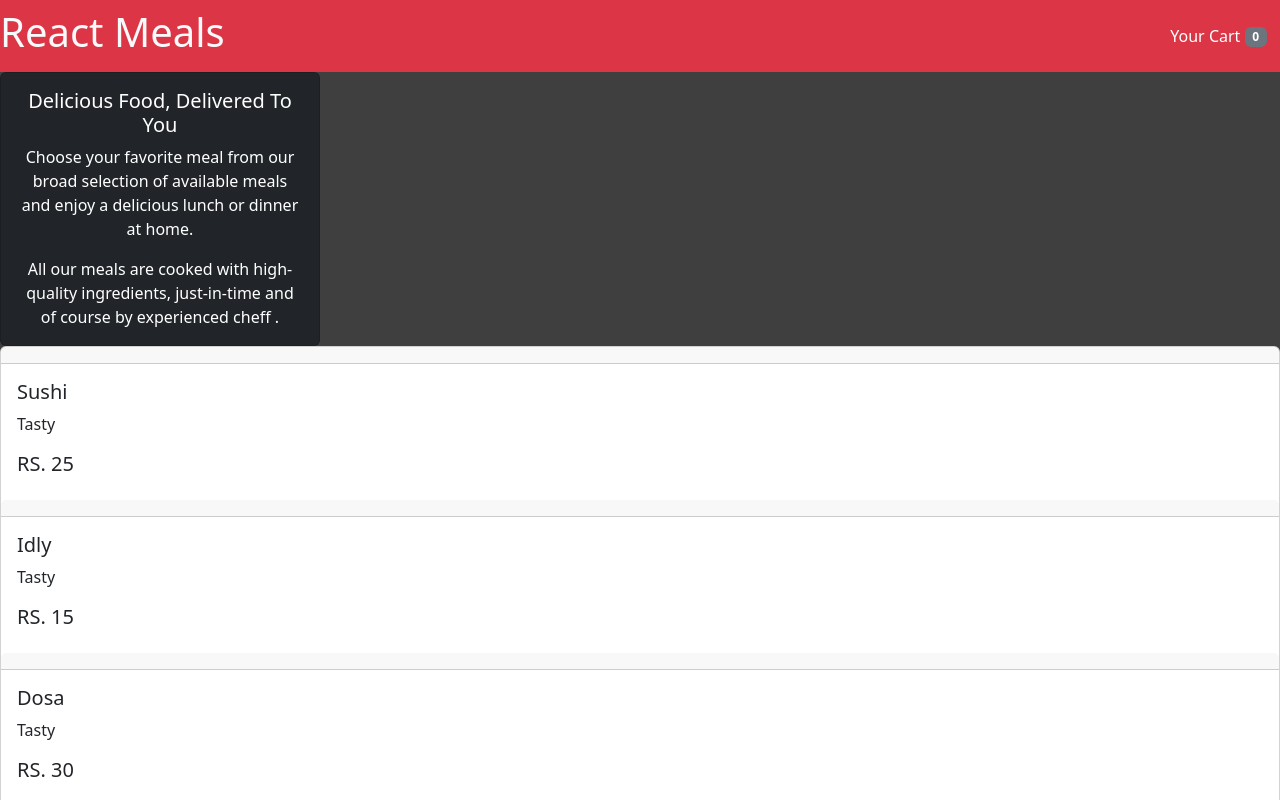
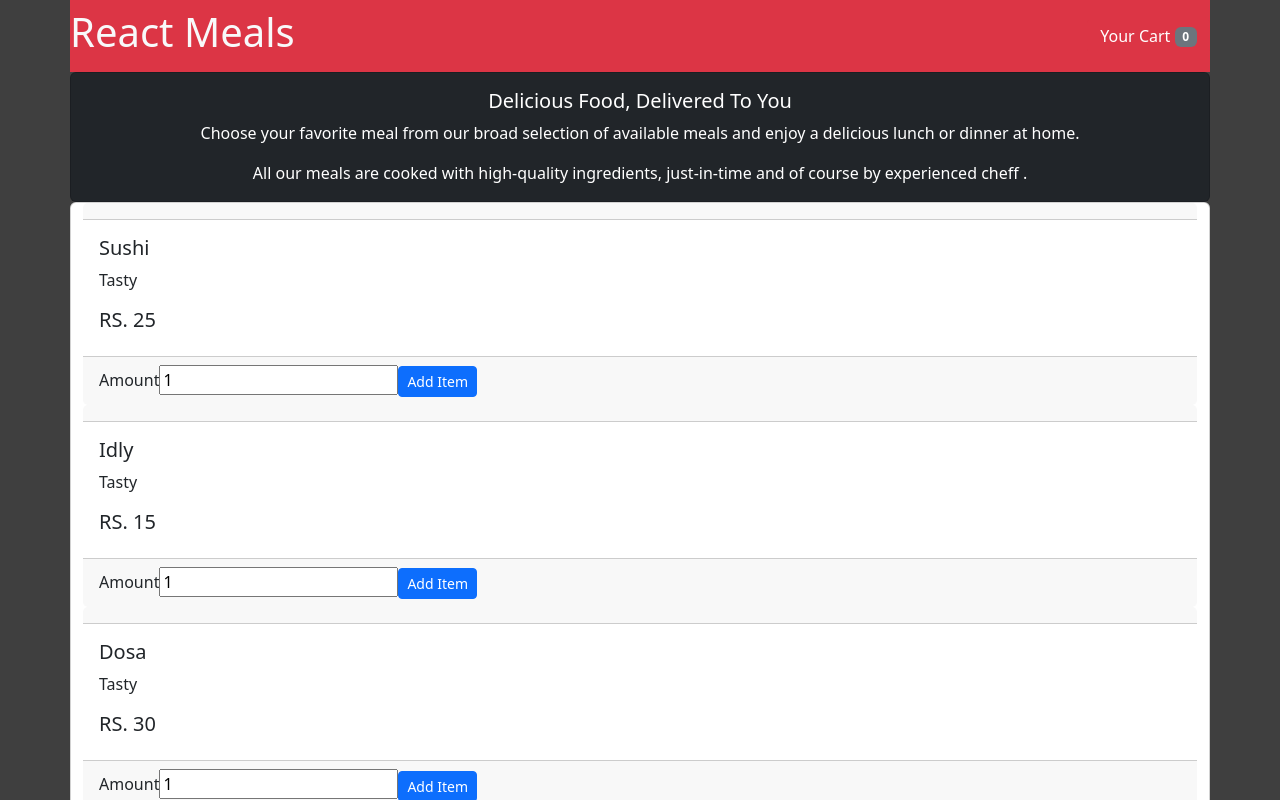
Before and after one commit to Datthatreya-Bhatt/react-restaurant, a React (Create React App) app: page / in a window 1280 px wide. Shown: the top 800 px of the page. Built offline with nearby package versions, Linux system fonts and the light colour scheme.

Commit message:
button form added for order

```diff
--- a/src/App.js
+++ b/src/App.js
@@ -6,16 +6,19 @@ import Meals from "./Meals/Meals";
 
 function App() {
   return (
-    <div>
-      <Header/>
-      <Summary/>
-      <div className="card">
-        <Meals/>
-      </div>
+    <div className="container">
+      <div className="row">
+          <Header/>
+          <Summary/>
+          <div className="card col-mb-3" style={{width: '250rem'}}>
+            <Meals/>
+          </div>
 
 
 
+      </div>
     </div>
+
   );
 }
 
--- a/src/Meals/Meals.js
+++ b/src/Meals/Meals.js
@@ -1,4 +1,4 @@
-import React from "react";
+import React, {useState} from "react";
 
 
 const meals = [{name: 'Sushi', dis: 'Tasty', price: 25},
@@ -9,6 +9,8 @@ const meals = [{name: 'Sushi', dis: 'Tasty', price: 25},
 
 
 const Meals = ()=>{
+    const [quantity, setQuantity] = useState(1);
+
     const showMeal = meals.map((el, i)=> {
         return (
             <div key={i}>
@@ -19,6 +21,12 @@ const Meals = ()=>{
                     <h5 className="card-title">{el.name}</h5>
                     <p className="card-text">{el.dis}</p>
                     <h5 className="card-title">RS. {el.price}</h5>
+
+                </div>
+
+                <div className="card-footer">Amount
+                    <input type='number' value={quantity}/>
+                    <input type='button' value='Add Item' className="btn btn-primary btn-sm"/>
 
                 </div>
 
--- a/src/UI/Summary.js
+++ b/src/UI/Summary.js
@@ -5,7 +5,7 @@ const Summary = ()=>{
     return (
         <>
 
-        <div className="card text-center text-white bg-dark col-md-3" style={{maxWidth: '25rem'}}>
+        <div className="card text-center text-white bg-dark" style={{maxWidth: '250rem'}}>
 
             <div className="card-body">
                 <h5 className="card-title">Delicious Food, Delivered To You</h5>
```
